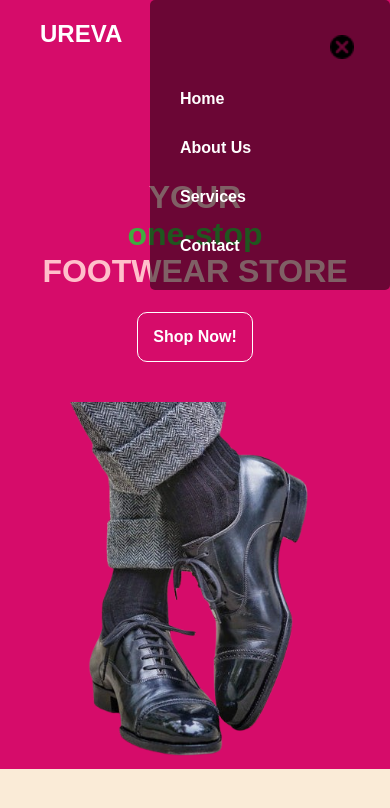
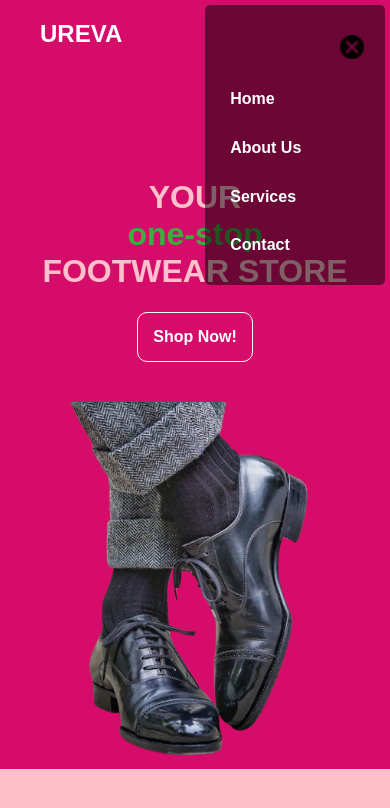
Before and after one commit to OghenetegaV/07-08-24-nav_bar, a plain HTML site: page index.html in a window 390 px wide. Both pictures are taken after a click on the picture 354 px from the left and 36 px from the top of the page. Shown: the top 808 px of the page. Drawn offline with Linux system fonts and the light colour scheme.

Commit message:
Update style.css

```diff
--- a/style.css
+++ b/style.css
@@ -36,51 +36,12 @@ a:hover {
 
 #nav-icon {
     display: none;
+    cursor: pointer;
 }
 
 #cancel-icon {
     display: none;
-}
-
-
-@media (max-width: 900px) {
-    #nav-icon {
-        display: inline;
-    }
-
-    #nav {
-        min-width: 200px;
-        min-height: 250px;
-        display: none;
-        flex-direction: column;
-        background-color: rgba(0, 0, 0,0.5);
-        color: rgb(214, 12, 106);
-        border-radius: 5px;
-        padding: 20px;
-        align-content: center;
-        justify-content: space-around;
-        position: absolute;
-        top: 0px;
-        right: 0;
-    }
-
-    #cancel-icon {
-        padding-left: 80%;
-        margin: 0;
-    }
-
-    main {
-        flex-direction: column;
-        margin-top: 50px;
-    }
-
-    main img {
-        max-width: 300px;
-    }
-
-    .service-container {
-        flex-direction: column;
-    }
+    cursor: pointer;
 }
 
 main {
@@ -123,12 +84,11 @@ button:active {
 }
 
 #about-us {
-    height: 100vh;
+    height: 0vh;
     background-color: antiquewhite;
 }
 
 #about-us img {
-
     min-width: 100%;
 }
 
@@ -179,10 +139,52 @@ button:active {
     cursor: pointer;
 }
 
-@media (max-width: 900px) {
+
+/* RESPONSIVE STYLES */
+
+@media (max-width: 680px) {
+    #nav-icon {
+        display: inline;
+    }
+
+    #nav {
+        min-width: 150px;
+        min-height: 250px;
+        display: none;
+        flex-direction: column;
+        background-color: rgba(0, 0, 0,0.5);
+        color: rgb(214, 12, 106);
+        border-radius: 5px;
+        padding: 15px;
+        align-content: center;
+        justify-content: space-around;
+        position: absolute;
+        top: 0.3em;
+        right: 0.3em;
+    }
+
+    #cancel-icon {
+        padding-left: 80%;
+        margin: 0;
+    }
+
+    main {
+        flex-direction: column;
+        margin-top: 50px;
+    }
+
+    main img {
+        max-width: 300px;
+    }
+
+    .service-container {
+        flex-direction: column;
+    }
+
     main {
         height: 100%;
     }
+
     #intro {
         margin: 20px;
     }
```
